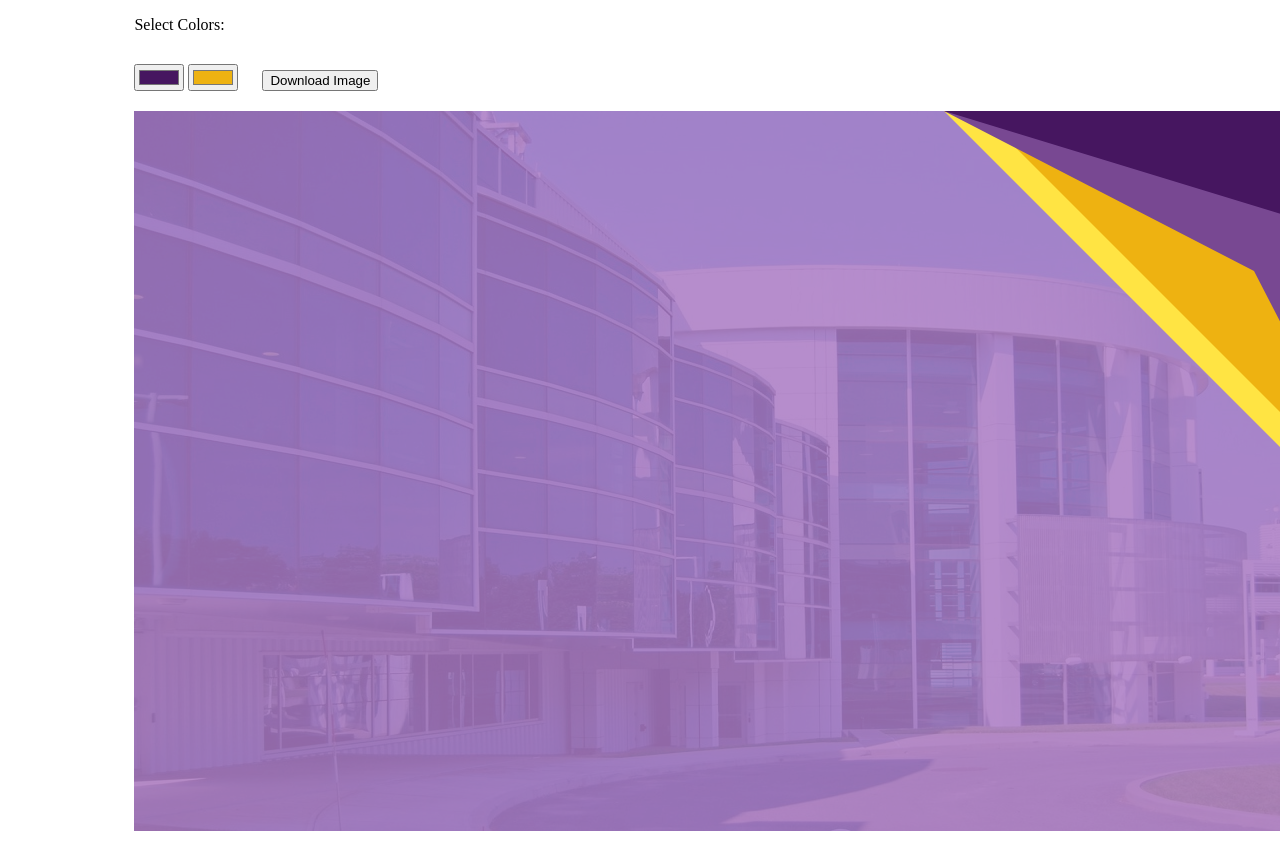
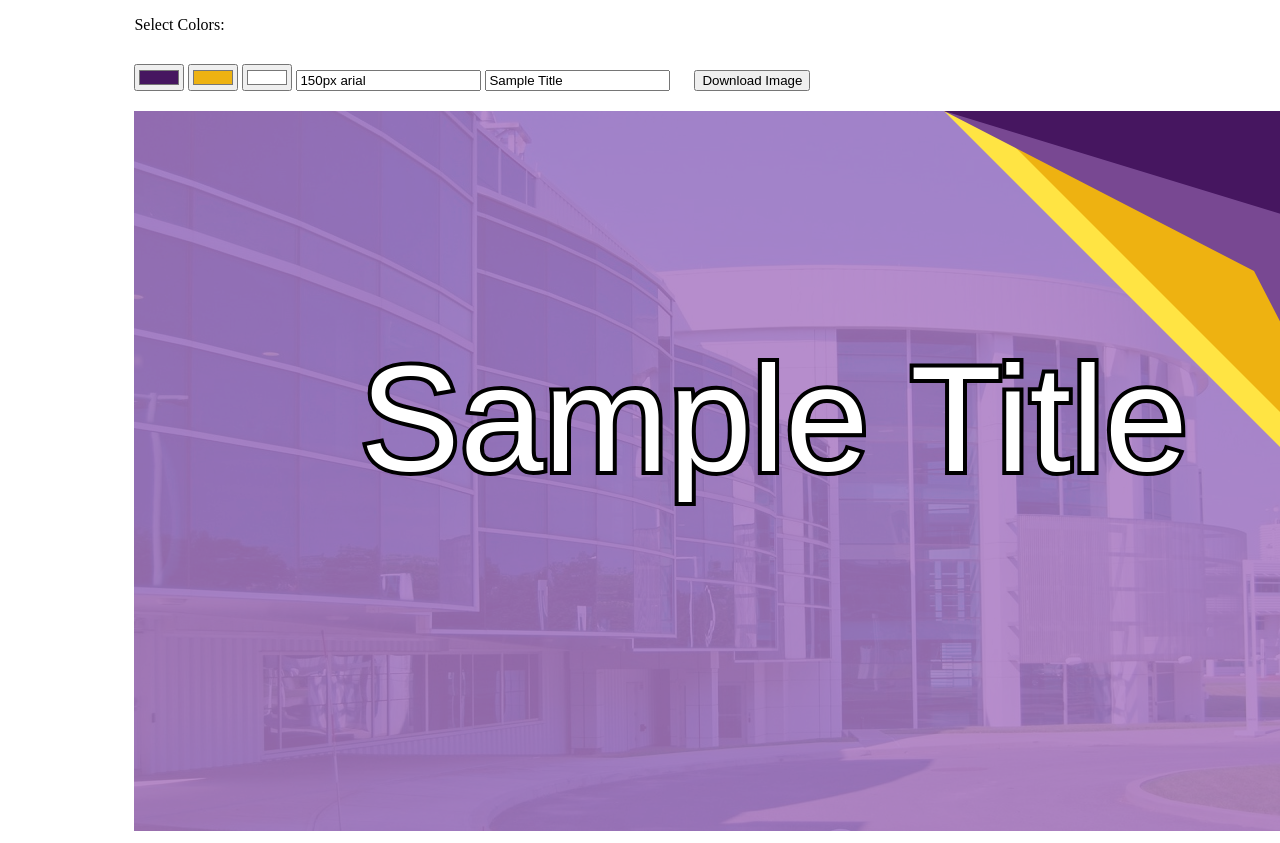
Before and after one commit to James-Oswald/IEEE-YT-Thumbnail-Generator, a plain HTML site: page index.html in a window 1280 px wide. Shown: the top 843 px of the page. Drawn offline with Linux system fonts and the light colour scheme.

Commit message:
Added rudimentary title support

```diff
--- a/index.html
+++ b/index.html
@@ -11,7 +11,13 @@
                 <p> Select Colors: </p>
                 <input id="c1" type="color" value="#461660" onchange="draw()">
                 <input id="c2" type="color" value="#EEB211" onchange="draw()">
+                <input id="textColor" type="color" value="#FFFFFF" onchange="draw()">
+                <input id="textFont" type="text" value="150px arial" onchange="draw()"/>
+                <input id="title" type="text" value="Sample Title" onchange="draw()"/>
                 <button onclick="dl()">Download Image</button>
+            </div>
+            <div>
+
             </div>
             <canvas width="1080" height="720" id="canv"><canvas>
         </div>
--- a/index.js
+++ b/index.js
@@ -5,6 +5,9 @@ function adjust(color, amount) {
     return '#' + color.replace(/^#/, '').replace(/../g, color => ('0'+Math.min(255, Math.max(0, parseInt(color, 16) + amount)).toString(16)).substr(-2));
 }
 
+let text = document.getElementById("title");
+let textColor = document.getElementById("textColor");
+let textFont = document.getElementById("textFont");
 let canvas = document.getElementById("canv");
 let color1 = document.getElementById("c1");
 let color2 = document.getElementById("c2");
@@ -27,14 +30,20 @@ function dl(){
 }
 
 function draw(){
+
+    //Setup background colors
     primary = color1.value;
     secondary = color2.value;
     primaryLight = adjust(primary, +50)
     secondaryLight = adjust(secondary, +50)
     primaryOpaque = adjust(primary, +100) + "da"
+
+    //Draw background image (Main background)
     context.drawImage(background,0,0);
     context.fillStyle = primaryOpaque;
     context.fillRect(0, 0, canvas.width, canvas.height);
+
+    //Draw the top right triangle
     context.fillStyle = secondaryLight;
     context.beginPath();
     context.moveTo(canvas.width - triangleCover, 0);
@@ -65,4 +74,18 @@ function draw(){
     context.lineTo(canvas.width - 110, 110);
     context.closePath();
     context.fill();
+
+    //Draw the title text on the image
+    context.fillStyle = textColor.value;
+    context.font = textFont.value;
+    const textVal = text.value;
+    const textMeasure = context.measureText(textVal)
+    const textWidth = textMeasure.width;
+    const textHeight = textMeasure.fontBoundingBoxAscent;
+    console.log(textVal, context.font, textMeasure, canvas.width, canvas.height, textWidth, textHeight);
+    context.lineWidth = 8;
+    const x = (canvas.width / 2) - (textWidth / 2);
+    const y = (canvas.height / 2);
+    context.strokeText(textVal, x, y);
+    context.fillText(textVal, x, y);
 }
```
